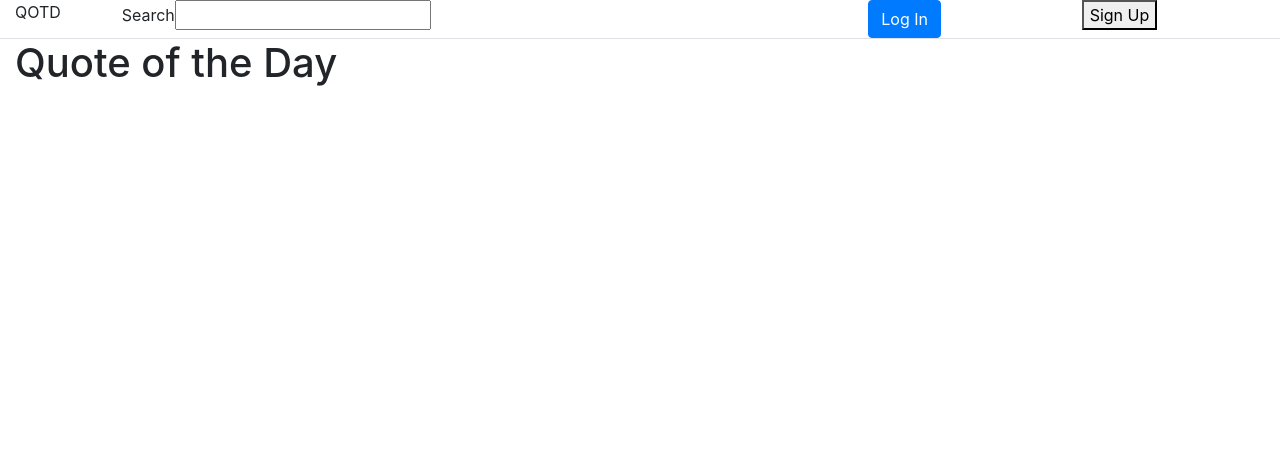
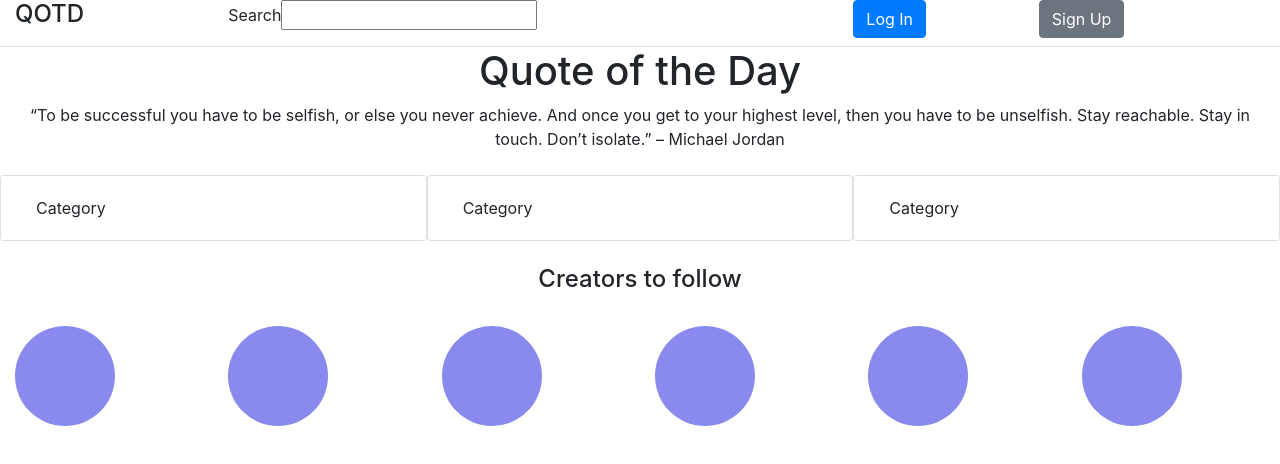
Before and after one commit to BrennanBeeler/CS5610-FinalProject, a React (Create React App) app in the folder cs5610-final-project/: page / in a window 1280 px wide. Shown: the top 464 px of the page. Built offline with nearby package versions, Linux system fonts and the light colour scheme; the HTML template or start-up script is replaced by a standard one.

Commit message:
Basic outline of home page coming together. All content is canned and most of page need to be made into components.

```diff
--- a/cs5610-final-project/src/components/home/home.css
+++ b/cs5610-final-project/src/components/home/home.css
@@ -0,0 +1,6 @@
+.wbdv-circle{
+    background: #8a8aee;
+    border-radius: 50%;
+    width: 100px;
+    height: 100px;
+}
--- a/cs5610-final-project/src/components/home/home.js
+++ b/cs5610-final-project/src/components/home/home.js
@@ -1,6 +1,7 @@
 import React from "react"
 import {connect} from "react-redux";
 import TopBar from "../top-bar/top-bar";
+import "./home.css"
 
 export class Home extends React.Component {
     render() {
@@ -8,9 +9,64 @@ export class Home extends React.Component {
             <div>
                 <TopBar/>
 
-                {/*{console.log(this.props.profileData)}*/}
+                <h1 className="text-center">Quote of the Day</h1>
 
-                <h1>Quote of the Day</h1>
+                <div className="text-center">
+                    {/*TODO: need to populate this area*/}
+                    “To be successful you have to be selfish, or else you never achieve.
+                    And once you get to your highest level, then you have to be unselfish.
+                    Stay reachable. Stay in touch. Don’t isolate.” – Michael Jordan
+                </div>
+
+                <br/>
+
+                <div className="row">
+                    <div className="card col">
+                        <div className="card-body">
+                            Category
+                        </div>
+                    </div>
+                    <div className="card col">
+                        <div className="card-body">
+                            Category
+                        </div>
+                    </div>
+                    <div className="card col">
+                        <div className="card-body">
+                            Category
+                        </div>
+                    </div>
+                </div>
+
+                <br/>
+
+                <div className="text-center">
+                    <h4> Creators to follow</h4>
+                    <br/>
+
+                    {/*TODO: populate these appropriately*/}
+                    <div className="row justify-content-center">
+                        <div className="col-2">
+                            <div className="wbdv-circle"/>
+                        </div>
+                        <div className="col-2">
+                            <div className="wbdv-circle"/>
+                        </div>
+                        <div className="col-2">
+                            <div className="wbdv-circle"/>
+                        </div>
+                        <div className="col-2">
+                            <div className="wbdv-circle"/>
+                        </div>
+                        <div className="col-2">
+                            <div className="wbdv-circle"/>
+                        </div>
+                        <div className="col-2">
+                            <div className="wbdv-circle"/>
+                        </div>
+                    </div>
+                </div>
+
             </div>
         )
     }
--- a/cs5610-final-project/src/components/top-bar/top-bar.js
+++ b/cs5610-final-project/src/components/top-bar/top-bar.js
@@ -6,32 +6,38 @@ export class TopBar extends React.Component {
     render() {
         return(
             <div className="row border-bottom">
-                <div className="col-1">
-                    QOTD
+                <div className="col-2">
+                    <h4>
+                        QOTD
+                    </h4>
                 </div>
 
-                <div className="col-7">
+                <div className="col-6">
                     Search
-                    <input/>
+                    <input className="form-group"/>
                 </div>
 
-                {
-                    this.props.loggedIn &&
+                <div className="col-2s">
+                    {
+                        this.props.loggedIn &&
                         <>
-                            {console.log(this.props.profileData)}
+                            {this.props.profileData.userName}
                         </>
-                }
+                    }
 
-                <div className="col-2">
-                    <LoginLogoutBtn/>
+                    {
+                        !this.props.loggedIn &&
+                        <>
+                            <LoginLogoutBtn/>
+                        </>
+                    }
                 </div>
 
                 <div className="col-2">
-                    <button>
+                    <button className="btn btn-secondary float-right">
                         Sign Up
                     </button>
                 </div>
-
             </div>
         )
     }
```
